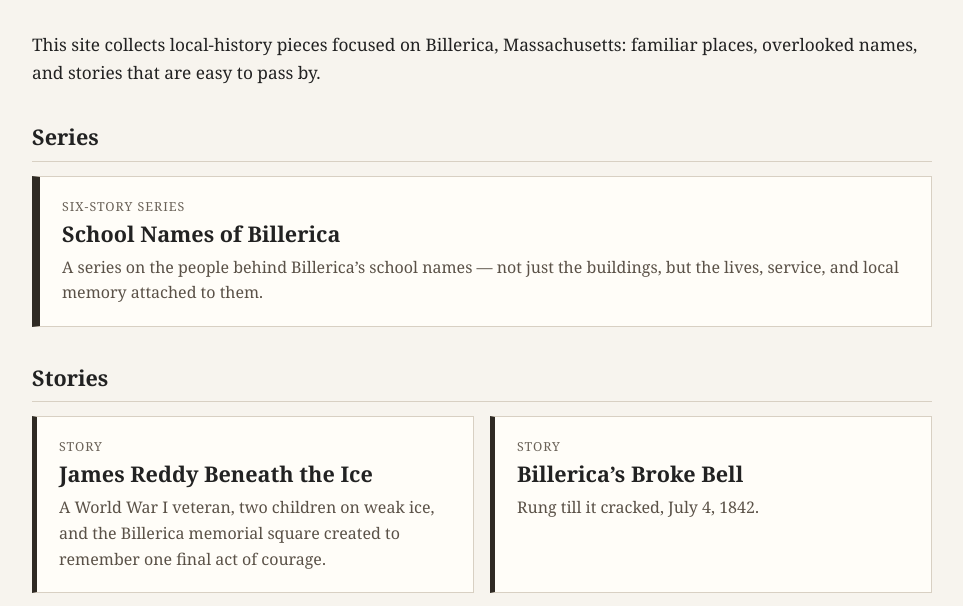
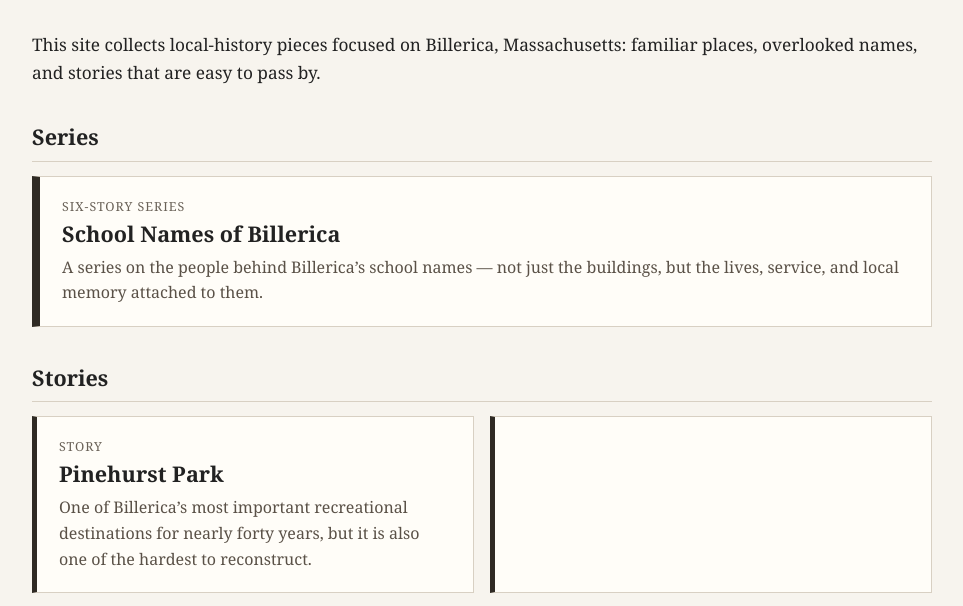
Before and after one commit to billericarabbitholes/Billerica-Rabbit-Holes, a plain HTML site: page index.html in a window 1280 px wide. Shown: the part 146-752 px from the top of the page, without its empty margins (158-1121 px from the left). Drawn offline with Linux system fonts and the light colour scheme.

Commit message:
Update index.html

```diff
--- a/index.html
+++ b/index.html
@@ -153,7 +153,13 @@
       <h2>Stories</h2>
 
       <div class="story-list">
-          <a class="story-card" href="brokebell.html">
+           <a class="story-card" href="pinehurstpark.html">
+          <div class="card-label">Story</div>
+          <h3>Pinehurst Park</h3>
+          <p>
+            One of Billerica’s most important recreational destinations for nearly forty years, but it is also one of the hardest to reconstruct.
+          </p>
+            <a class="story-card" href="brokebell.html"><a class="story-card" href="brokebell.html">
           <div class="card-label">Story</div>
           <h3>James Reddy Beneath the Ice</h3>
           <p>
```
